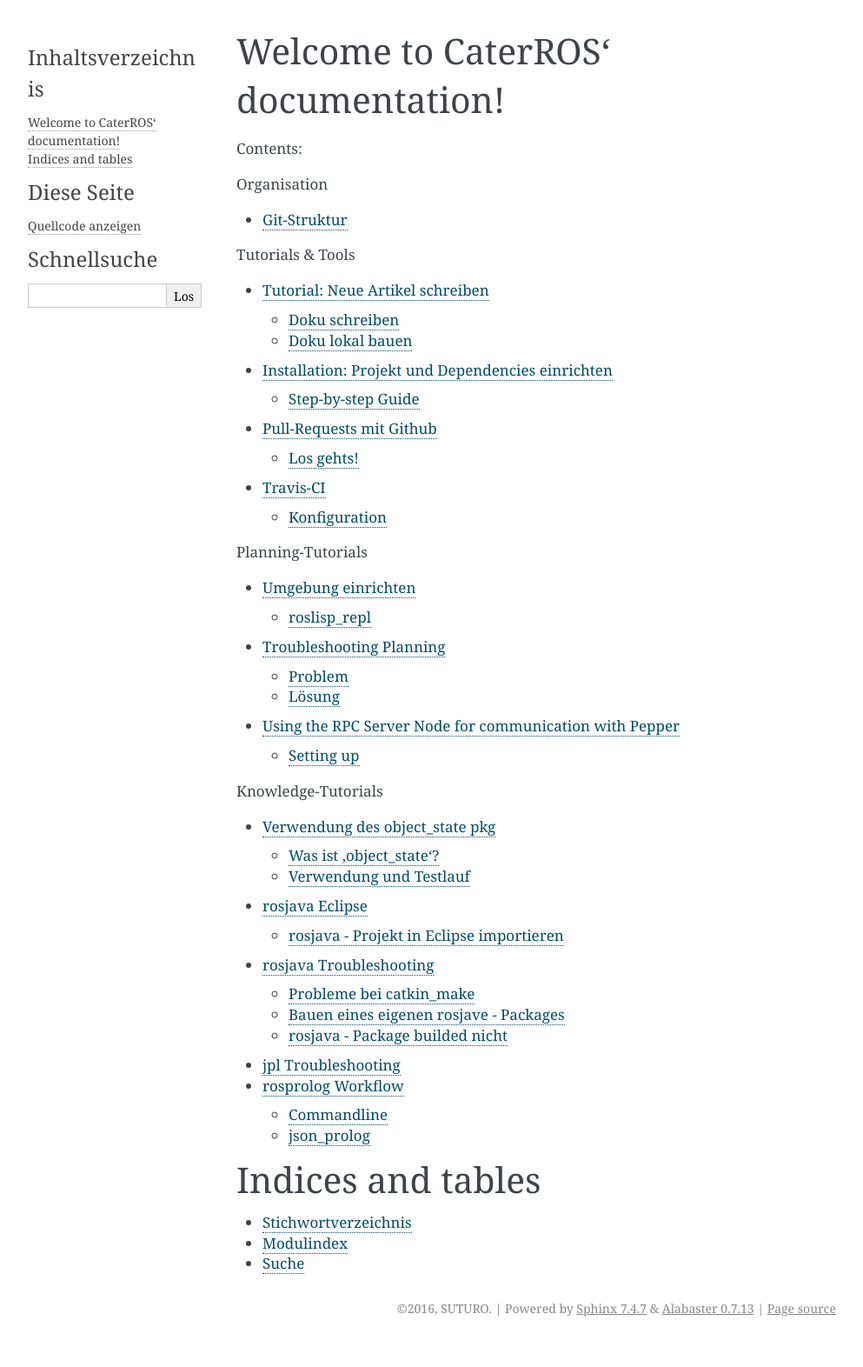
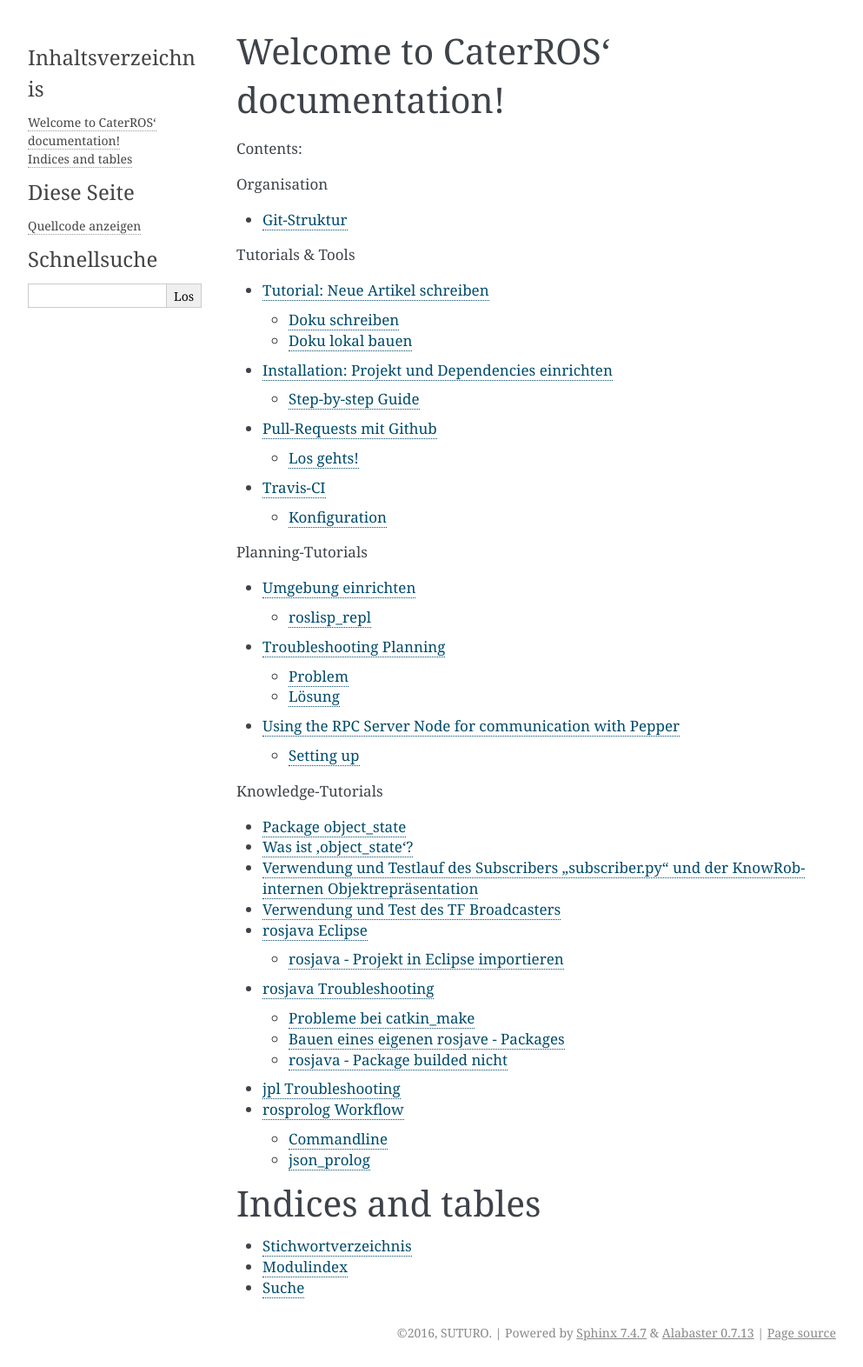
Before and after one commit to suturo16/suturo_msgs, a Sphinx documentation site: the page built from docs/index.rst, in a window 1280 px wide. Shown: the whole page at 87% size, without its empty margins (148-1141 px from the left). Built offline with Sphinx 7.4.7, drawn with Linux system fonts in a browser that asks for light colours; before the commit the page ends 1544 px from its top, so only the background shows below that; some of the changed lines change nothing that is shown.

Commit message:
Add new docu for tf publisher

```diff
--- a/docs/tutorials/knowledge/object_state_walkthrough.rst
+++ b/docs/tutorials/knowledge/object_state_walkthrough.rst
@@ -1,25 +1,31 @@
 
-Verwendung des object_state pkg
-===============================
+Package object_state
+-------------------------------
 
 Es folgt eine kurze Einleitung in das Package 'object_state'.
 
 Was ist 'object_state'?
 -----------------------
+MS1:
 Das Package stellt einen listener für das Perception-Topic 'percepteros/object_detection' bereit und hört es ab. Die Informationen aus dem Perception-Topic werden dann weiterverarbeitet, indem eine KnowRob-Repräsentation erzeugt wird. Mittels dieser können wir dann Wissen inferieren.
+
+MS2:
+Das Package stellt nun weitere Funktionalitäten bereit. Es können beispielsweise die Position und Orientierung von gültigen Fluent-Objekten über ein Pythonskript auf das tf topic gepublished werden.
 
 Das Package enthält:
 
-* eine Prolog-Klasse 'object_state.pl' um die KnowRob-Funktionalitäten bereitzustellen
-* einen Subscriber für 'percepteros/object_detection' namens 'Listener.java'
+* eine Prolog-Klasse 'prolog_object_state.pl' um die KnowRob-internen Objekte zu erzeugen
+* einen Subscriber für 'percepteros/object_detection' namens 'Listener.java' (Fehlerhaft, Stand 2/2017)
 * einen Subscriber für 'percepteros/object_detection' namens 'subscriber.py'
 * Launchfiles für je einen Subscriber, die Prolog-Klasse sowie für alle zur Ausführung nötigen Komponenten zusammen, erkennbar am Dateinamen
+
+* einen Python-Broadcaster namens "fluents_tf_publisher.py"
 
 .. note:: Vorerst solltet ihr nur den Python-Subscriber benutzen, da der Java-Subscriber noch fehlerhaft ist. Wenn ihr 'object_state.launch' ausführt wird standartmäßig der Python-Subscriber gestartet.
 
 
-Verwendung und Testlauf
------------------------
+Verwendung und Testlauf des Subscribers "subscriber.py" und der KnowRob-internen Objektrepräsentation
+------------------------------------------------------------------------------------------------------
 
 .. note:: Öffnet eine Kommandozeile à la Terminator und teilt sie in 4 Shells auf, da es sonst extrem unübersichtlich wird. Im weiteren sind die unterschiedlichen Terminals mit t1(oben links), t2(oben rechts), t3(unten links) und t4(unten rechts) benannt.
 
@@ -130,5 +136,74 @@
 	status: 3
 	solution: {"Height":5,"Depth":88,"Frame":"odom_combined","Width":7}
 
-Vielen Dank für die Aufmerksamkeit und Happy Coding,
-Luke :D
+
+Verwendung und Test des TF Broadcasters
+----------------------------------------
+
+Für die Erweiterung des Packages 'object_state' wurde die Prolog-Klasse 'prolog_object_state.pl' erweitert. Außerdem wurde 'fluents_tf_broadcaster.py' als neues Pythonskript implementiert.
+Ziel dieser Erweiterungen war, die Position und Orientierung aus offenen Fluent-Objekten an das tf-topic zu publishen.
+
+Umsetzung, Verwendung und Test der neuen Funktionalität wird hier Schritt für Schritt dokumentiert.
+
+Zunächst öffnen wir auf einem freien Workspace vier Shells. Dabei stehen im Folgenden die Abkürzungen T1-T4 für die vier Shells, wobei die Zuordnung wie folgt aussieht: T1 oben links, T2 oben rechts, T3 unten links, T4 unten rechts.
+
+#1. Schritt
+Wir beginnen damit, das Prolog-Modul des 'object_state'-Packages zu starten (ROS-Core wird automatisch mitgestartet).
+
+	roslaunch object_state object_state_prolog.launch
+
+Als nächstes nutzen wir den Service /json_prolog/simple_query um mittels der in Prolog implementierten Dummy-Methoden echte Objektwahrnehmungen zu simulieren. Dazu kopieren wir das Folgende Kommando in T2 und lösen mittels doppeltem Drücken der TAB-Taste die automatische Vervollständigung aus.
+(Als Parameter übergeben wir irgeneinen Namen, z.B. "`baum"' sowie eine beliebige ID):
+
+	rosservice call /json_prolog/simple_query
+
+Der vollständige Aufruf sieht dann etwa so aus:
+
+	rosservice call /json_prolog/simple_query "mode: 0
+	id: '1'
+	query: 'dummy_perception(baum)'"
+
+Dieses Kommando ruft die Prolog-Funktion dummy_perception(Name) auf, welche die die KnowRob-interne Repräsentation für Objekte erzeugt.
+
+Jetzt kopieren wir (wieder per doppel TAB vervollständigen) in T2::
+
+	rosservice call /json_prolog/next_solution
+
+In dem erzeugten Aufruftemplate setzen wir die Id auf den selben Wert wie im vorherigen Kommando. Durch den Aufruf von next_solution wird die zuvor gestellte Query ausgeführt und wir erhalten eine Lösung, wenn es eine gibt.
+
+Da wir die Query sauber schließen wollen, um die verwendete ID wieder verwendbar zu machen führen wir noch folgendes in T2 aus::
+
+	rosservice call /json_prolog/finish "id: '1'"
+
+
+Wir starten jetzt in T3 den TF-Broadcaster, indem wir mit folgendem Kommando das Pythonskript fluent_tf_publisher.py ausführen.::
+
+	rosrun object_state fluents_tf_publisher.py
+
+Auf der Konsole sollte sofort ersichtlich sein, dass der Publisher anfängt zu arbeiten. Die Textausgabe dient nur zur Information und wird vermutlich noch häufiger angepasst.
+
+Jetzt wollen wir überprüfen, was auf dem TF-Topic ankommt, dazu wechseln wir zu T4 und führen folgendes Kommando aus, um wiederzugeben, was im TF-Topic gepublished wird.::
+
+	rostopic echo /tf
+
+Wir sehen jetzt, dass mit hoher Frequenz die von der Dummy-Funktion erzeugten Werte gepublished werden. Soweit sogut. Wir verwenden jetzt zwei weitere Dummy-Funktionen, um zu überprüfen, wie sich die gepublishten Werte aktualisieren, wenn die Fluents "`updaten"'. Dazu führen wir in T2 folgendes aus::
+
+	rosservice call /json_prolog/simple_query "mode: 0
+	id: '2'
+	query: 'dummy_perception_with_close(baum)'"
+
+Meistens ist es einfacher, den beginn des Kommandos in die Konsole zu schreiben und mittels doppel-TAB das Kommando vervollständigen zu lassen. Die Werte könnt ihr dann so setzen wie oben zu sehen ist.
+
+Danach führen wir wieder::
+
+	rosservice call /json_prolog/next_solution "id: '2'"
+
+aus, um die Lösung zu generieren. In T4 können wir nun live beobachten, wie sich die Werte verändern. Somit haben wir erfolgreich die Veränderung von Fluent-Werten (Position, Orientierung) an das TF-Topic übertragen. Hier können sie jetzt für viele andere Aufgaben ausgelesen und weiterverwendet werden.
+
+Der Vollständigkeit halber, sollte nun noch das Query in T2 geschlossen werden.::
+
+	rosservice call /json_prolog/finish "id: '2'"
+
+
+Bei Fragen oder Problemen, schreibt mich direkt an.
+Lukas S.
```
